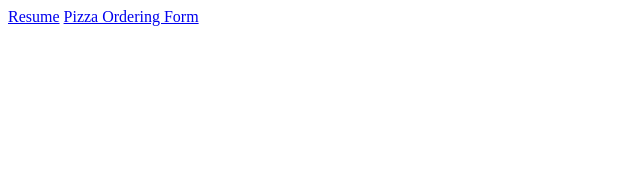
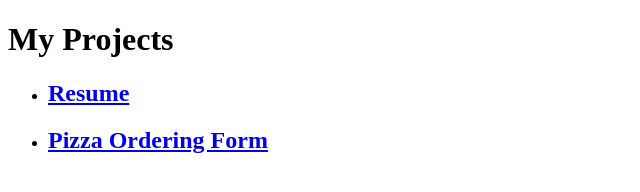
Before and after one commit to mrosenberry0422/mrosenberry0422.github.io, a plain HTML site: page index.html in a window 1280 px wide. Shown: the whole page, without its empty margins (0-640 px from the left). Drawn offline with Linux system fonts and the light colour scheme.

Commit message:
Adding a basic format to index.html

```diff
--- a/index.html
+++ b/index.html
@@ -4,7 +4,10 @@
     <title>Matthew Rosenberry</title>
   </header>
   <body>
-    <a href="resume.html">Resume</a>
-    <a href="pizza-ordering-form.html">Pizza Ordering Form</a>
+    <h1>My Projects</h1>
+    <ul>
+      <li><h2><a href="resume.html">Resume</a></h2></li>
+      <li><h2><a href="pizza-ordering-form.html">Pizza Ordering Form</a></h2></li>
+    </ul>
   </body>
 </html>
```
